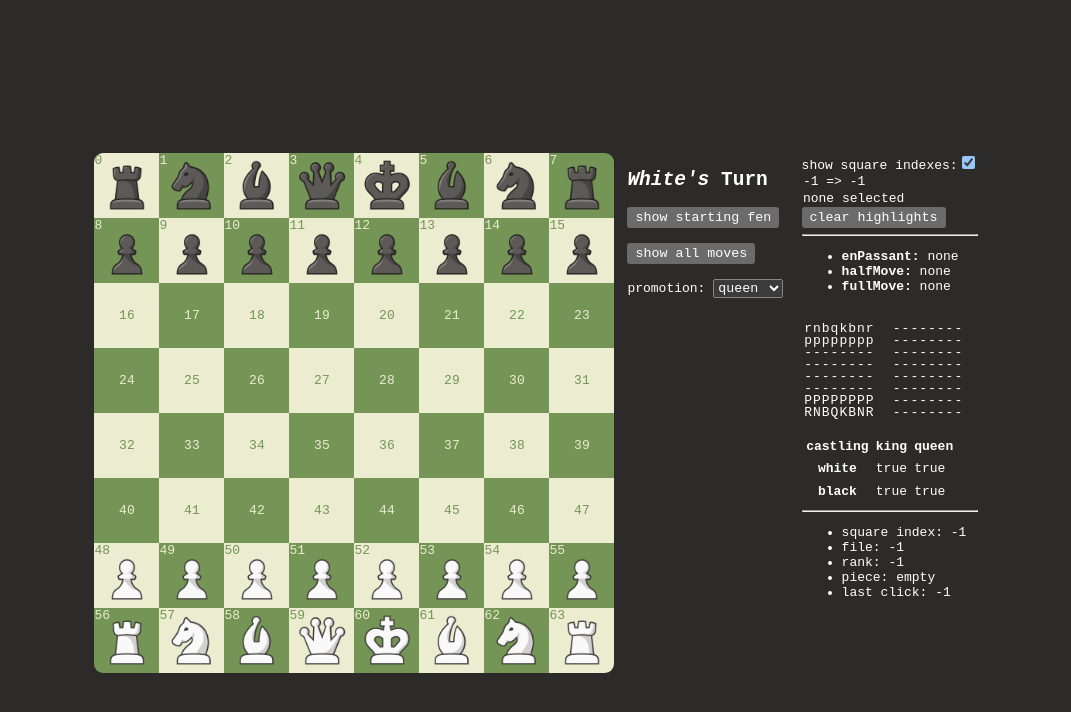
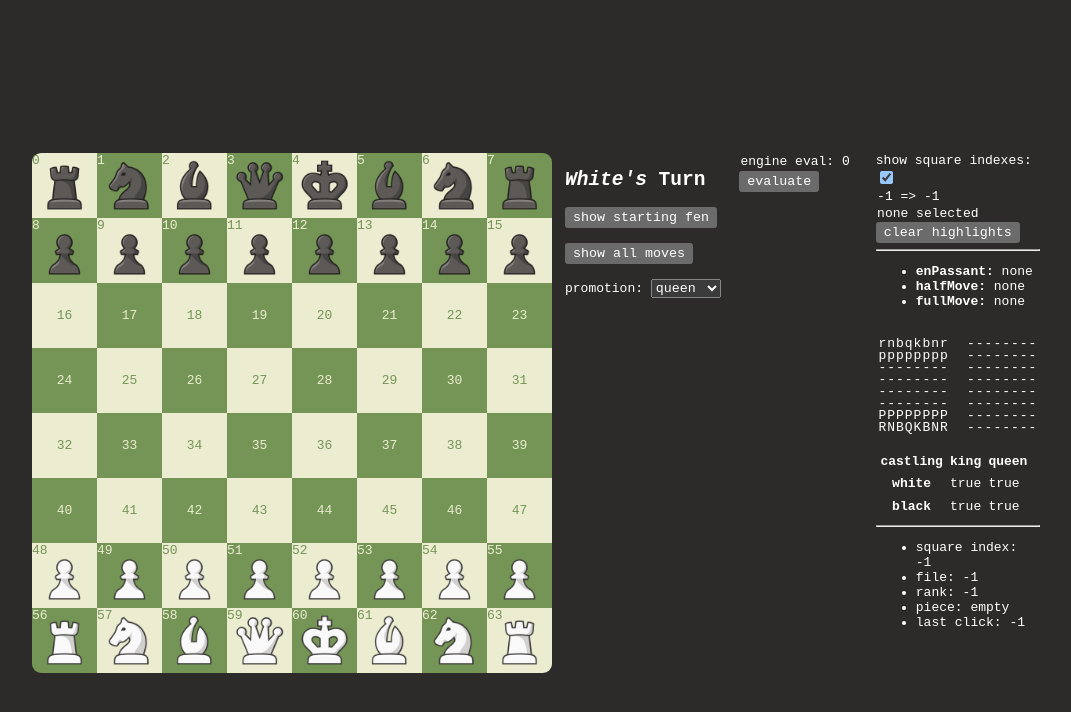
Before and after one commit to SX-9/chess-from-scratch, a Vue app: page / in a window 1280 px wide. Shown: the top 712 px of the page, without its empty margins (104-1175 px from the left). Built offline with nearby package versions, Linux system fonts and the light colour scheme.

Commit message:
basic engine eval

```diff
--- a/src/App.vue
+++ b/src/App.vue
@@ -2,6 +2,7 @@
 import { Highlights, BoardArray } from './libs/array'
 import { Square, Move } from './libs/types';
 import { MoveGenerator } from './libs/moves';
+import { Engine } from './libs/engine';
 import utils from './libs/utils';
 
 export default {
@@ -65,12 +66,14 @@ export default {
       board: new BoardArray(null),
       moveGen: new MoveGenerator(),
       highlights: new Highlights(),
+      engine: new Engine(),
       numbered: true,
       promotion: 'q',
       lastSel: -1,
       dragged: -1,
       dropped: -1,
       lastClicked: -1,
+      eval: 0,
     }
   },
   mounted() {
@@ -85,6 +88,7 @@ export default {
     document.onselectstart = () => false;
     this.board = new BoardArray(testFens[0]);
     this.moveGen.load(this.board);
+    this.engine.load(this.board, this.moveGen);
   },
 }
 </script>
@@ -127,6 +131,10 @@ export default {
           </p>
         </div>
       </div>
+    </div>
+    <div id="engine">
+      <p>engine eval: {{ eval }}</p>
+      <button @click="eval = engine.evaluate()">evaluate</button>
     </div>
     <div id="controls">
       <label for="numbered">show square indexes:</label>
--- /dev/null
+++ b/src/libs/engine.ts
@@ -0,0 +1,33 @@
+import { BoardArray } from "./array";
+import { MoveGenerator } from "./moves";
+
+export class Engine {
+  board: BoardArray = new BoardArray(null);
+  moveGen: MoveGenerator = new MoveGenerator();
+
+  load(board: BoardArray, moveGenerator: MoveGenerator) {
+    this.board = board;
+    this.moveGen = moveGenerator;
+  }
+
+  evaluate() {
+    const pieceWeightValues: Record<string, number> = {
+      "P": 1,
+      "N": 3,
+      "B": 3,
+      "R": 5,
+      "Q": 9,
+      "K": 100,
+      "p": -1,
+      "n": -3,
+      "b": -3,
+      "r": -5,
+      "q": -9,
+      "k": -100,
+    };
+
+    return this.board.board.filter(p => p).reduce((acc, piece) => {
+      return acc + pieceWeightValues[piece as string];
+    }, 0);
+  }
+}
--- a/src/style.css
+++ b/src/style.css
@@ -131,6 +131,13 @@ div#controls {
   width: 100%;
 }
 
+div#engine {
+  grid: "engine";
+  max-width: 14em;
+  max-height: 38em;
+  width: 100%;
+}
+
 pre {
   line-height: 12px;
   letter-spacing: 1px;
```
